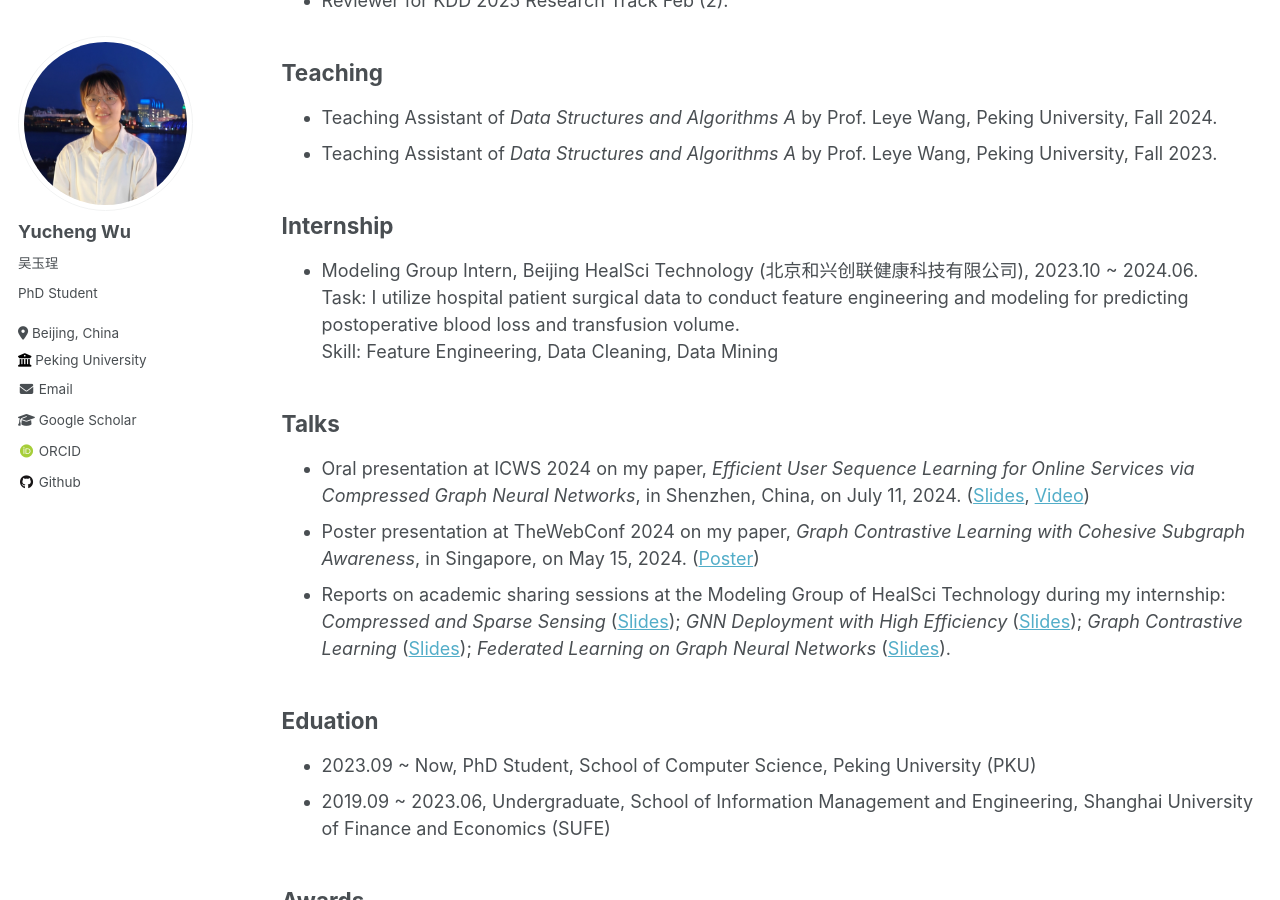
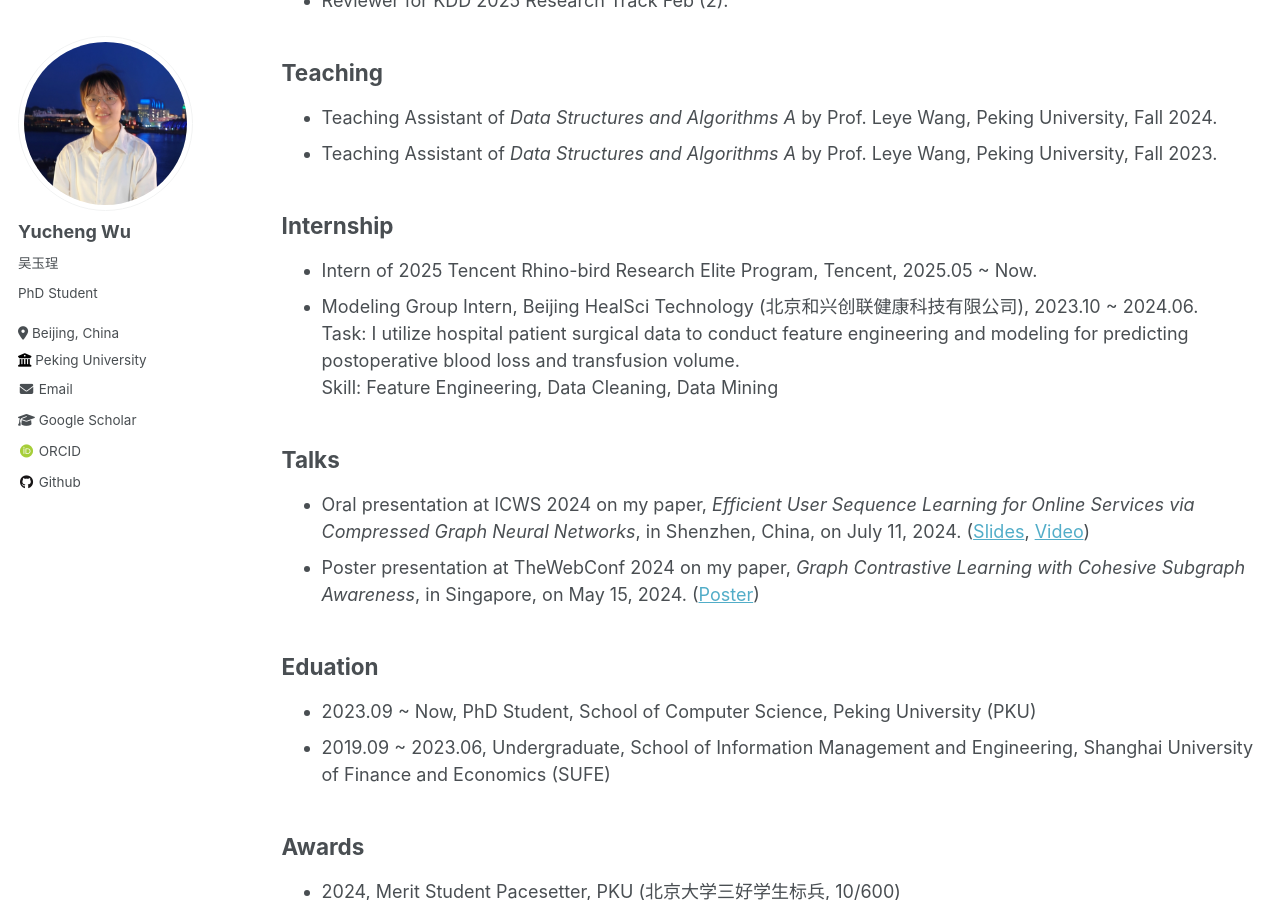
Before and after one commit to wuyucheng2002/wuyucheng2002.github.io, a Jekyll site: the page built from _pages/experience.md, in a window 1280 px wide and 900 px high, scrolled down 285 px. Built offline with Jekyll 4.4.1, drawn with Linux system fonts in a browser that asks for light colours; some web fonts are replaced.

Commit message:
Update experience.md

```diff
--- a/_pages/experience.md
+++ b/_pages/experience.md
@@ -17,6 +17,7 @@ author_profile: true
 
 ## Internship
 
+* Intern of 2025 Tencent Rhino-bird Research Elite Program, Tencent, 2025.05 ~ Now.
 * Modeling Group Intern, Beijing HealSci Technology (北京和兴创联健康科技有限公司), 2023.10 ~ 2024.06. <br/>
 Task: I utilize hospital patient surgical data to conduct feature engineering and modeling for predicting postoperative blood loss and transfusion volume. <br/>
 Skill: Feature Engineering, Data Cleaning, Data Mining
@@ -25,7 +26,6 @@ Skill: Feature Engineering, Data Cleaning, Data Mining
 
 * Oral presentation at ICWS 2024 on my paper, *Efficient User Sequence Learning for Online Services via Compressed Graph Neural Networks*, in Shenzhen, China, on July 11, 2024. (<a href="https://wuyucheng2002.github.io/files/ICWS_ECSeq.pdf" target="_blank">Slides</a>, <a href="https://www.bilibili.com/video/BV1vpateCEzc" target="_blank">Video</a>)
 * Poster presentation at TheWebConf 2024 on my paper, *Graph Contrastive Learning with Cohesive Subgraph Awareness*, in Singapore, on May 15, 2024. (<a href="https://wuyucheng2002.github.io/files/Yucheng_Wu_rfp0950.pdf" target="_blank">Poster</a>)
-* Reports on academic sharing sessions at the Modeling Group of HealSci Technology during my internship: *Compressed and Sparse Sensing* (<a href="https://wuyucheng2002.github.io/files/20240524_sparse_sensing.pdf" target="_blank">Slides</a>); *GNN Deployment with High Efficiency* (<a href="https://wuyucheng2002.github.io/files/20240412_GNN_Deployment.pdf" target="_blank">Slides</a>); *Graph Contrastive Learning* (<a href="https://wuyucheng2002.github.io/files/20240126_GCL.pdf" target="_blank">Slides</a>); *Federated Learning on Graph Neural Networks* (<a href="https://wuyucheng2002.github.io/files/20231201_FL_GNN.pdf" target="_blank">Slides</a>).
 
 ## Eduation
 
```
